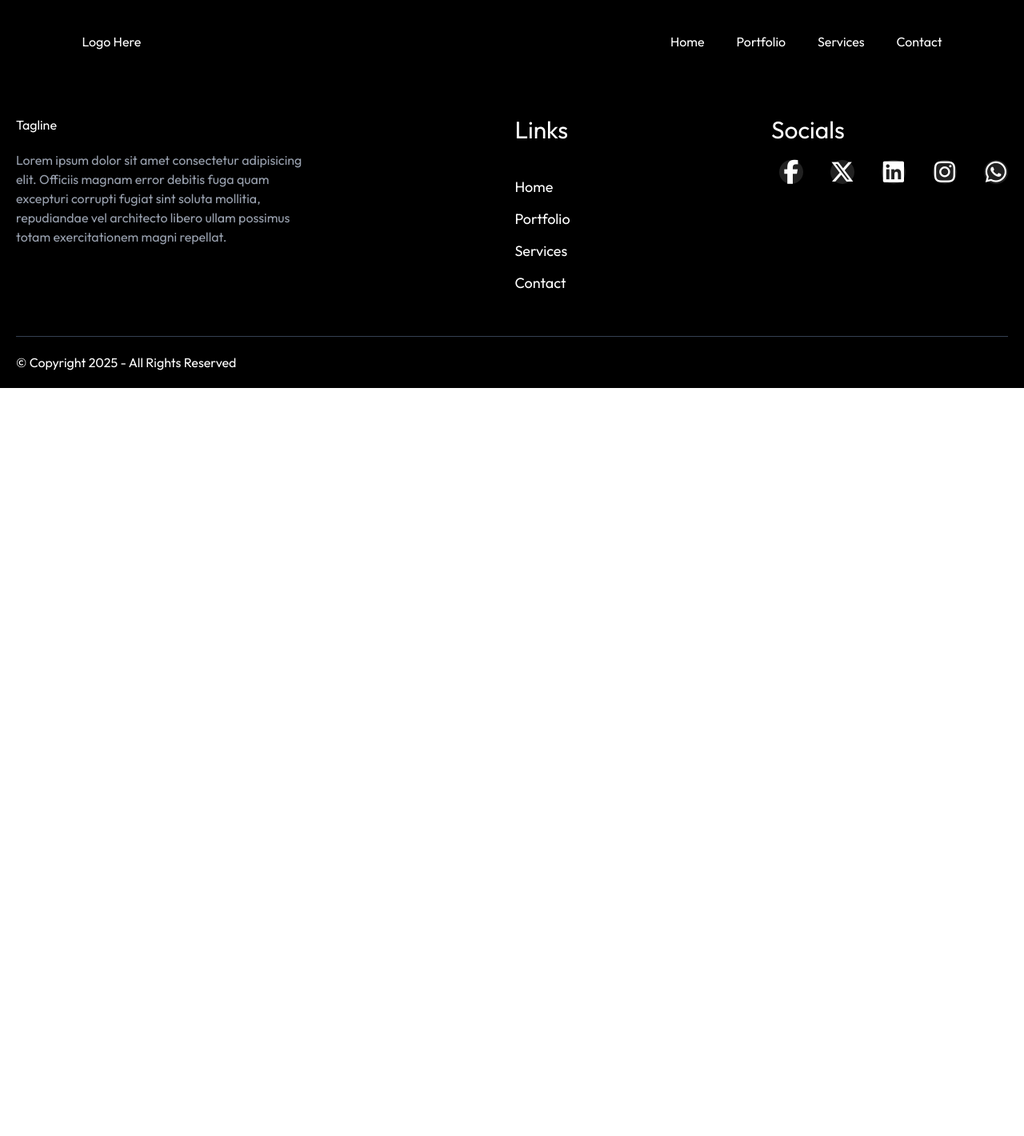
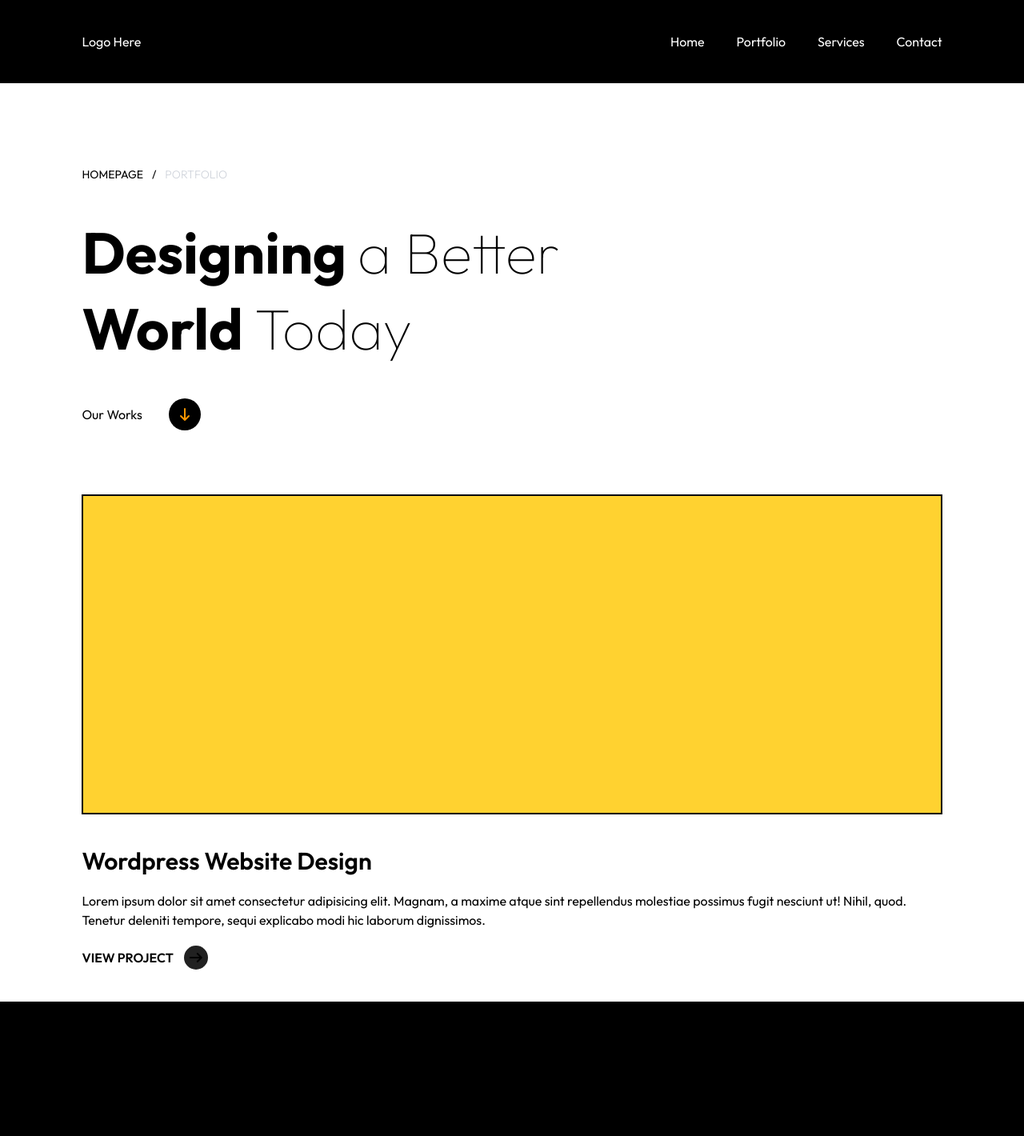
Before and after one commit to Agbakay/My-Portfolio, a React (Vite) app: page /portfolio in a window 1280 px wide. Shown: the top 1420 px of the page at 80% size. Before the commit the page ends 800 px from the top, so only its background shows below. Built offline with nearby package versions, Linux system fonts and the light colour scheme.

Commit message:
New Page added

```diff
--- a/src/Pages/Homepage/Home.jsx
+++ b/src/Pages/Homepage/Home.jsx
@@ -6,7 +6,12 @@ import Review from "../../components/Review";
 
 const Home = () => {
   return (
-    <div>
+    <div className="">
+      <div className="fixed  bottom-20">
+        <h1 className="font-semibold text-md rotate-90 text-orange-400">
+          HOMEPAGE
+        </h1>
+      </div>
       <Hero />
       <About />
       <Services />
--- a/src/Pages/Portfolio/Portfolio.jsx
+++ b/src/Pages/Portfolio/Portfolio.jsx
@@ -1,7 +1,57 @@
 import React from "react";
 
 const Portfolio = () => {
-  return <div>Portfolio</div>;
+  return (
+    <div className=" ">
+      {/* Hero Section */}
+      <div className="px-5 lg:px-[8%]">
+        <div className="pt-52 pb-20">
+          <h1 className="text-sm uppercase mb-10">
+            <span className="mr-2">HOMEPAGE</span> /{" "}
+            <span className="font-light text-gray-300 ml-2"> PORTFOLIO</span>
+          </h1>
+
+          <h1 className=" sm:text-7xl font-bold mb-10 sm:w-2xl w-full text-5xl sm:leading-[95px] leading-[75px] ">
+            Designing <span className="font-thin">a Better</span> World{" "}
+            <span className="font-thin">Today</span>
+          </h1>
+
+          <a href="">
+            Our Works <i className="fa-solid fa-arrow-down icon-dark"></i>
+          </a>
+        </div>
+      </div>
+
+      {/* Portfolio Section */}
+
+      <div className="px-5 lg:px-[8%]">
+        <div>
+          <div className="">
+            <div className="image h-[400px] border-2 overflow-hidden  ">
+              <div className=" bg-amber-300 h-[400px] overflow-hidden hover:scale-[1.01]"></div>
+            </div>
+            <div className="tex my-10">
+              <h1 className="text-3xl font-semibold mb-5">
+                Wordpress Website Design
+              </h1>
+              <p className="mb-5">
+                Lorem ipsum dolor sit amet consectetur adipisicing elit. Magnam,
+                a maxime atque sint repellendus molestiae possimus fugit
+                nesciunt ut! Nihil, quod. Tenetur deleniti tempore, sequi
+                explicabo modi hic laborum dignissimos.
+              </p>
+
+              <a href="#" className="font-semibold">
+                VIEW PROJECT{" "}
+                <i className="fa-solid fa-arrow-right icon-light"></i>
+              </a>
+            </div>
+          </div>
+          <div></div>
+        </div>
+      </div>
+    </div>
+  );
 };
 
 export default Portfolio;
--- a/src/components/Hero.jsx
+++ b/src/components/Hero.jsx
@@ -4,7 +4,7 @@ const Hero = () => {
   return (
     <div className="bg-black sm:h-screen h-screen w-full gap-20 sm:flex justify-between items-end flex px-[20px] lg:px-[8%]">
       <div className="sm:basis-1/2 mb-20">
-        <h1 className="sm:text-7xl font-bold mb-10 sm:w-2xl w-full text-5xl sm:leading-[95px] leading-[75px] ">
+        <h1 className="text-white sm:text-7xl font-bold mb-10 sm:w-2xl w-full text-5xl sm:leading-[95px] leading-[75px] ">
           Designing <span className="font-thin">a Better</span> World{" "}
           <span className="font-thin">Today</span>
         </h1>
@@ -16,10 +16,10 @@ const Hero = () => {
 
         <div className="btn flex gap-10 ">
           <button className="btn-main">
-            What I do <i class="fa-solid fa-arrow-right icon-dark"></i>
+            What I do <i className="fa-solid fa-arrow-right icon-dark"></i>
           </button>
           <button className="btn-transparent">
-            View Project <i class="fa-solid fa-arrow-right icon-light"></i>
+            View Project <i className="fa-solid fa-arrow-right icon-light"></i>
           </button>
         </div>
       </div>
--- a/src/components/Services.jsx
+++ b/src/components/Services.jsx
@@ -3,7 +3,7 @@ import image from "../assets/img03.jpg";
 
 const Services = () => {
   return (
-    <div className="bg-black lg:px-[8%] px-[20px] pt-32 ">
+    <div className="bg-black text-white lg:px-[8%] px-[20px] pt-32 ">
       <div>
         <div className="text-right  pt-20 mb-16">
           <p>
--- a/src/index.css
+++ b/src/index.css
@@ -1,5 +1,4 @@
 @import url("https://fonts.googleapis.com/css2?family=Outfit:wght@100..900&display=swap");
-
 @import "tailwindcss";
 
 * {
@@ -22,7 +21,8 @@ li {
 }
 
 body {
-  color: #fff;
+  color: inherit;
+  font-family: "outfit", sans-serif;
 }
 
 button {
```
